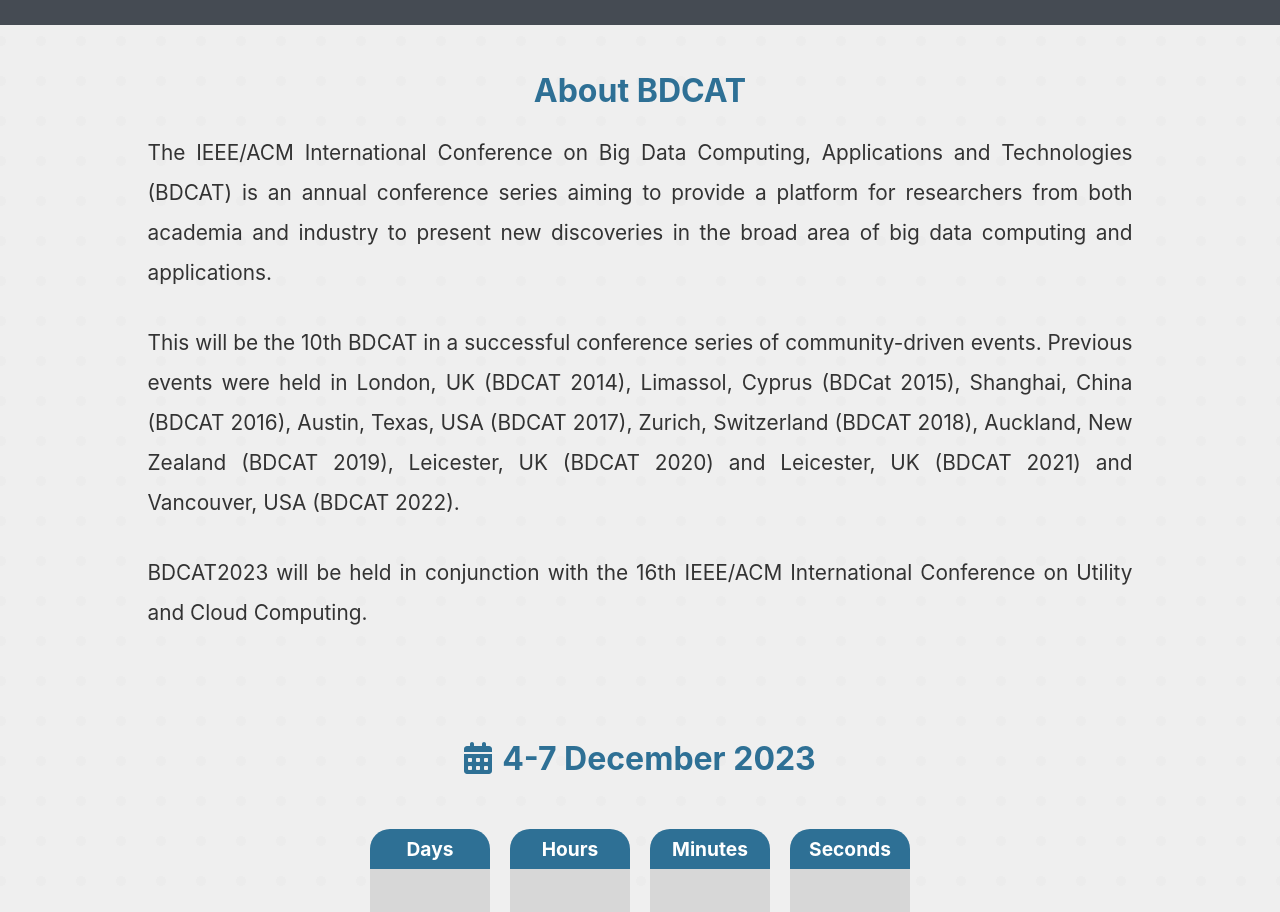
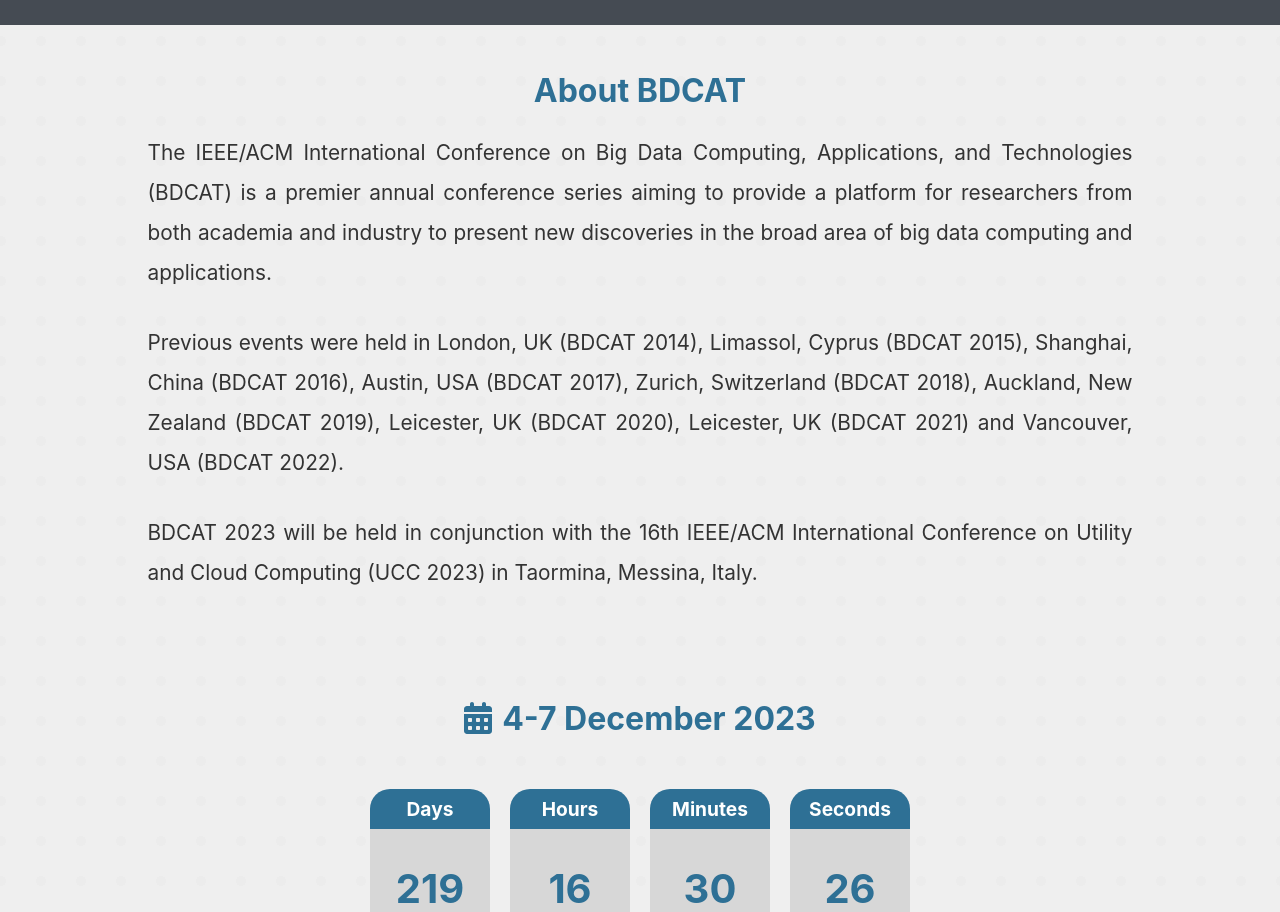
Before and after one commit to UCC-Conference/BDCAT2023, a React (Create React App) app: page / in a window 1280 px wide. Shown: the part 800-1712 px from the top of the page. Built offline with nearby package versions, Linux system fonts and the light colour scheme; grey boxes are pictures that could not be loaded.

Commit message:
uniform the bdcat introduction with the cfp

```diff
--- a/src/pages/Home.js
+++ b/src/pages/Home.js
@@ -38,13 +38,13 @@
                     <h1>About BDCAT</h1>
                 </center>
                 <p>
-                The IEEE/ACM International Conference on Big Data Computing, Applications and Technologies (BDCAT) is an annual conference series aiming to provide a platform for researchers from both academia and industry to present new discoveries in the broad area of big data computing and applications.
+                    The IEEE/ACM International Conference on Big Data Computing, Applications, and Technologies (BDCAT) is a premier annual conference series aiming to provide a platform for researchers from both academia and industry to present new discoveries in the broad area of big data computing and applications.
                 </p>
                 <p>
-                This will be the 10th BDCAT in a successful conference series of community-driven events. Previous events were held in London, UK (BDCAT 2014), Limassol, Cyprus (BDCat 2015), Shanghai, China (BDCAT 2016), Austin, Texas, USA (BDCAT 2017), Zurich, Switzerland (BDCAT 2018), Auckland, New Zealand (BDCAT 2019), Leicester, UK (BDCAT 2020) and Leicester, UK (BDCAT 2021) and Vancouver, USA (BDCAT 2022).
+                    Previous events were held in London, UK (BDCAT 2014), Limassol, Cyprus (BDCAT 2015), Shanghai, China (BDCAT 2016), Austin, USA (BDCAT 2017), Zurich, Switzerland (BDCAT 2018), Auckland, New Zealand (BDCAT 2019), Leicester, UK (BDCAT 2020), Leicester, UK (BDCAT 2021) and Vancouver, USA (BDCAT 2022).
                 </p>
                 <p>
-                BDCAT2023 will be held in conjunction with the 16th IEEE/ACM International Conference on Utility and Cloud Computing.
+                    BDCAT 2023 will be held in conjunction with the 16th IEEE/ACM International Conference on Utility and Cloud Computing (UCC 2023) in Taormina, Messina, Italy.
                 </p>
             </Content>
             <Content className="center">
```
